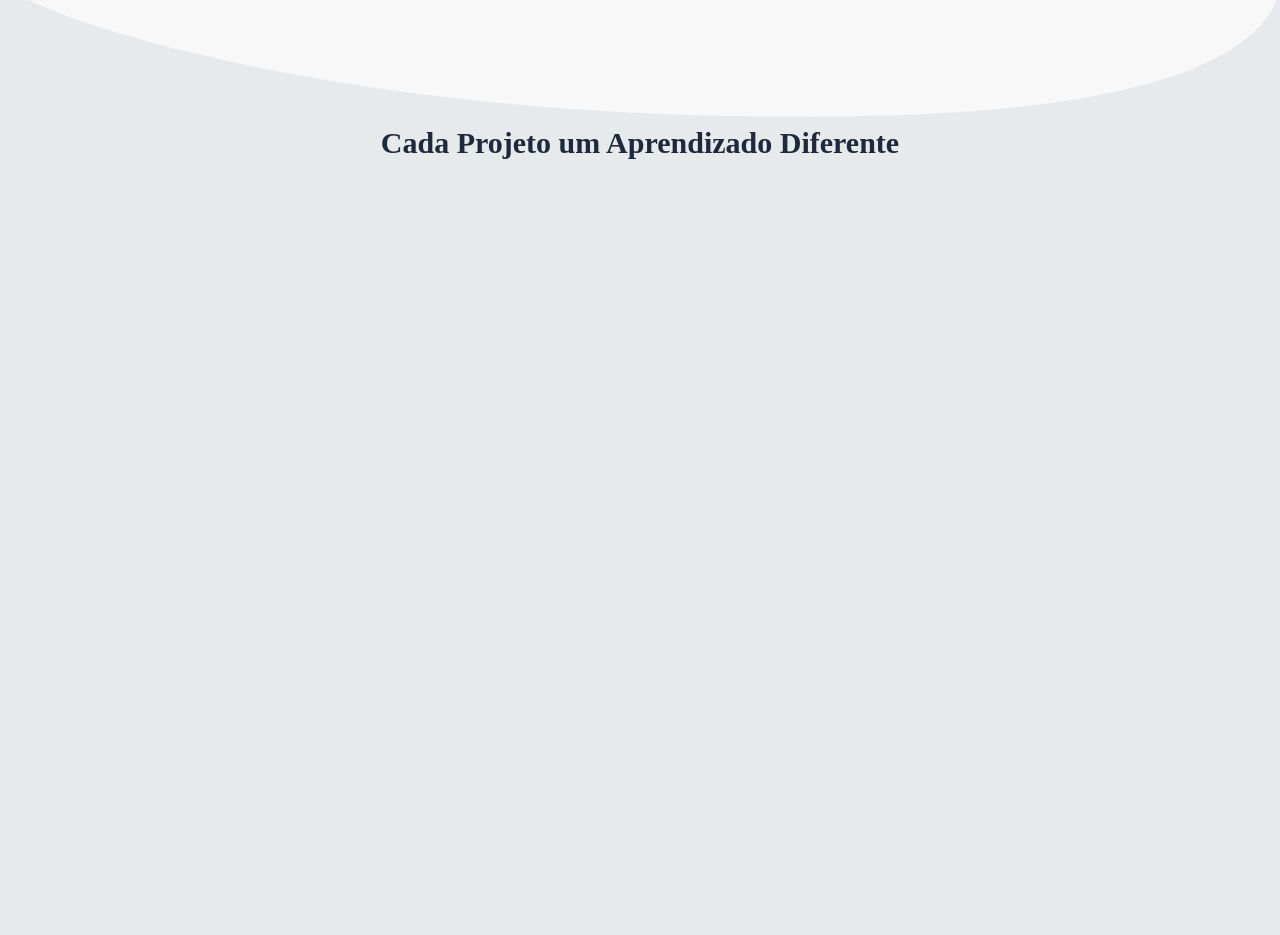
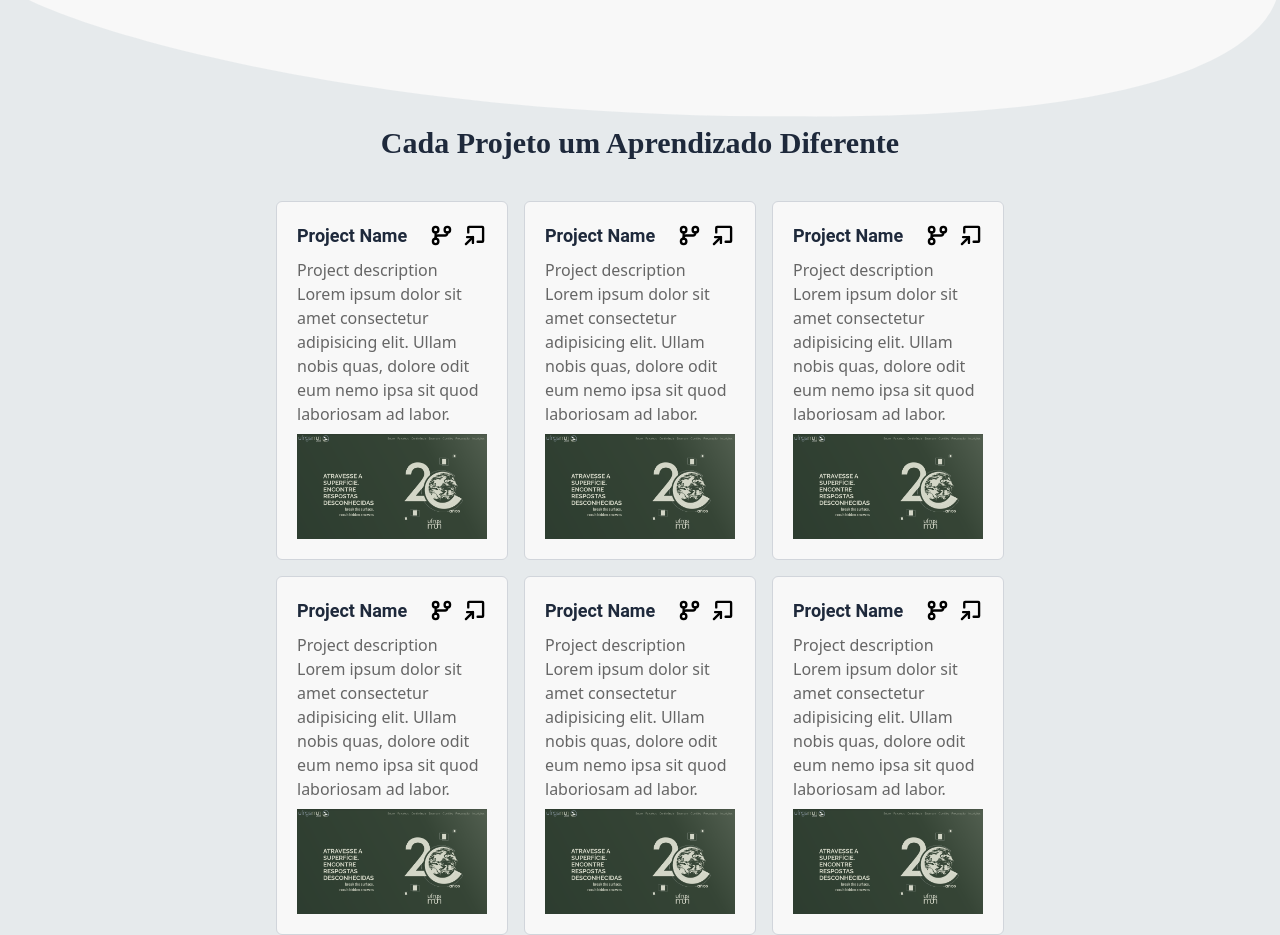
Before and after one commit to cdartora/portfolio, a React (Vite) app: page / in a window 1280 px wide. Shown: the part 442-1377 px from the top of the page. Before the commit the page ends 800 px from the top, so only its background shows below. Built offline with nearby package versions, Linux system fonts and the light colour scheme.

Commit message:
finishes the project section and fix typewriting on hero

```diff
--- a/index.html
+++ b/index.html
@@ -11,9 +11,11 @@
       href="https://fonts.googleapis.com/css2?family=Roboto+Mono:ital,wght@0,100;0,200;0,300;0,400;0,500;0,600;0,700;1,100;1,200;1,300;1,400;1,500;1,600;1,700&display=swap"
       rel="stylesheet"
     />
+    <link rel="stylesheet" href="https://unpkg.com/aos@next/dist/aos.css" />
   </head>
   <body>
     <div id="root"></div>
     <script type="module" src="/src/main.jsx"></script>
+    <script src="https://unpkg.com/aos@next/dist/aos.js"></script>
   </body>
 </html>
--- a/package.json
+++ b/package.json
@@ -9,6 +9,7 @@
     "preview": "vite preview"
   },
   "dependencies": {
+    "aos": "^3.0.0-beta.6",
     "phosphor-react": "^1.4.1",
     "react": "^18.2.0",
     "react-dom": "^18.2.0",
--- a/src/HeroSection.jsx
+++ b/src/HeroSection.jsx
@@ -51,8 +51,13 @@ export default function HeroSection() {
             </div>
             <div className="text-xl font-bold">
               <Typewriter
+                options={{ loop: true, autoStart: true }}
                 onInit={(typewriter) => {
-                  typewriter.typeString("React.").pauseFor(2500).start();
+                  typewriter
+                    .typeString("React.")
+                    .pauseFor(2500)
+                    .deleteAll()
+                    .start();
                 }}
               />
             </div>
@@ -79,7 +84,7 @@ export default function HeroSection() {
           </div>
         </div>
       </section>
-      <div class="custom-shape-divider-top-1680746995">
+      <div className="custom-shape-divider-top-1680746995">
         <img src={shape} alt="" />
       </div>
     </div>
--- /dev/null
+++ b/src/ProjectCard.jsx
@@ -0,0 +1,46 @@
+import { useEffect } from "react";
+
+import AOS from "aos";
+
+import projectCover from "./assets/project-cover.png";
+import { GitBranch, ArrowSquareIn } from "phosphor-react";
+
+import "aos/dist/aos.css";
+import "./project-card.css";
+
+export default function ProjectCard() {
+  useEffect(() => {
+    AOS.init({ duration: 800, offset: 0, delay: 10 });
+  }, []);
+
+  return (
+    <div
+      className="bg-[#f8f8f8] max-w-xs flex flex-col gap-2 p-5 rounded-md border border-gray-300 hover:shadow-md"
+      data-aos="fade-up"
+    >
+      <div className="flex items-center justify-between">
+        <span className="text-lg project-title text-slate-800 font-semibold">
+          Project Name
+        </span>
+        <div className="flex items-center gap-2">
+          <button>
+            <a href="">
+              <GitBranch size={25} weight="bold" />
+            </a>
+          </button>
+          <button>
+            <a href="">
+              <ArrowSquareIn size={25} weight="bold" />
+            </a>
+          </button>
+        </div>
+      </div>
+      <span className="project-text text-md text-[#666] text-left">
+        Project description Lorem ipsum dolor sit amet consectetur adipisicing
+        elit. Ullam nobis quas, dolore odit eum nemo ipsa sit quod laboriosam ad
+        labor.
+      </span>
+      <img src={projectCover} alt="" />
+    </div>
+  );
+}
--- a/src/ProjectSection.jsx
+++ b/src/ProjectSection.jsx
@@ -1,10 +1,20 @@
+import ProjectCard from "./ProjectCard";
+
 export default function ProjectSection() {
   return (
-    <div className="mt-36 flex justify-center">
-      <section className="projects text-center">
-        <span className="hero-title text-3xl font-semibold text-slate-800">
+    <div className="mt-36 flex justify-center w-full">
+      <section className="flex flex-col items-center projects text-center max-w-3xl">
+        <span className="hero-title text-3xl font-semibold text-slate-800 hover:underline hover:underline-offset-4 cursor-pointer mb-10">
           Cada Projeto um Aprendizado Diferente
         </span>
+        <div className="grid grid-cols-1 md:grid-cols-2 lg:grid-cols-3 gap-4 px-5">
+          <ProjectCard />
+          <ProjectCard />
+          <ProjectCard />
+          <ProjectCard />
+          <ProjectCard />
+          <ProjectCard />
+        </div>
       </section>
     </div>
   );
--- /dev/null
+++ b/src/project-card.css
@@ -0,0 +1,7 @@
+.project-title {
+  font-family: "Roboto", serif;
+}
+
+.project-textt {
+  font-family: "Roboto", sans-serif;
+}
```
Also changed, not shown: src/assets/project-cover.png (added), 1 other file (tests, documents, lock files or other folders).
